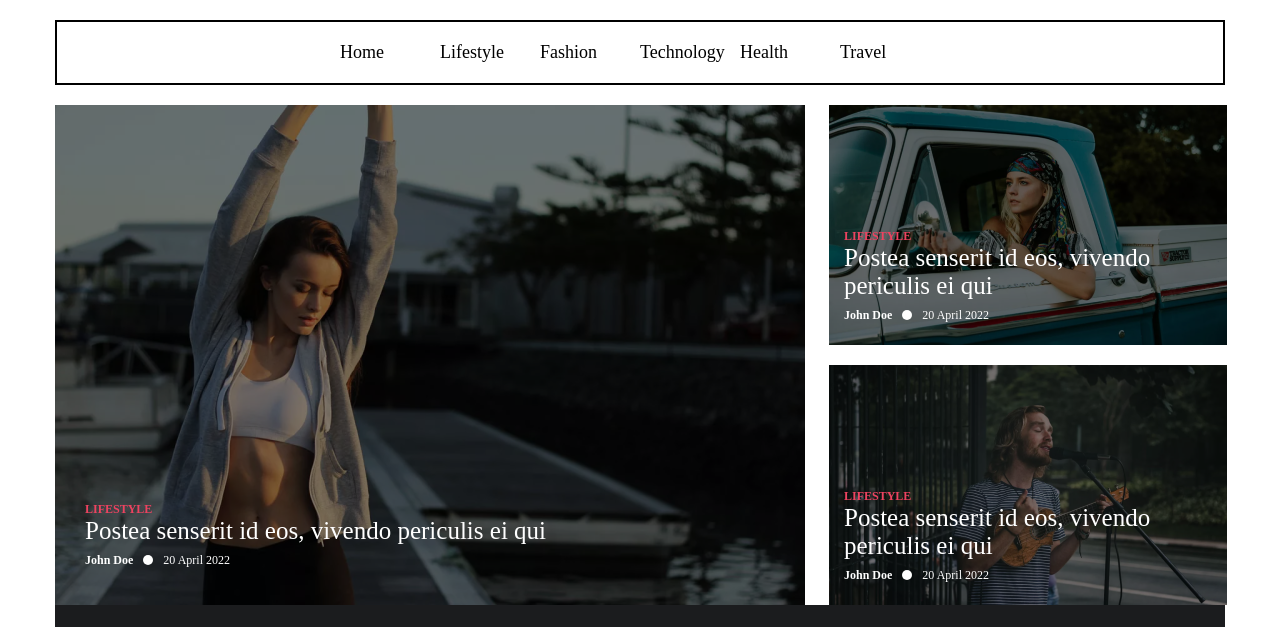
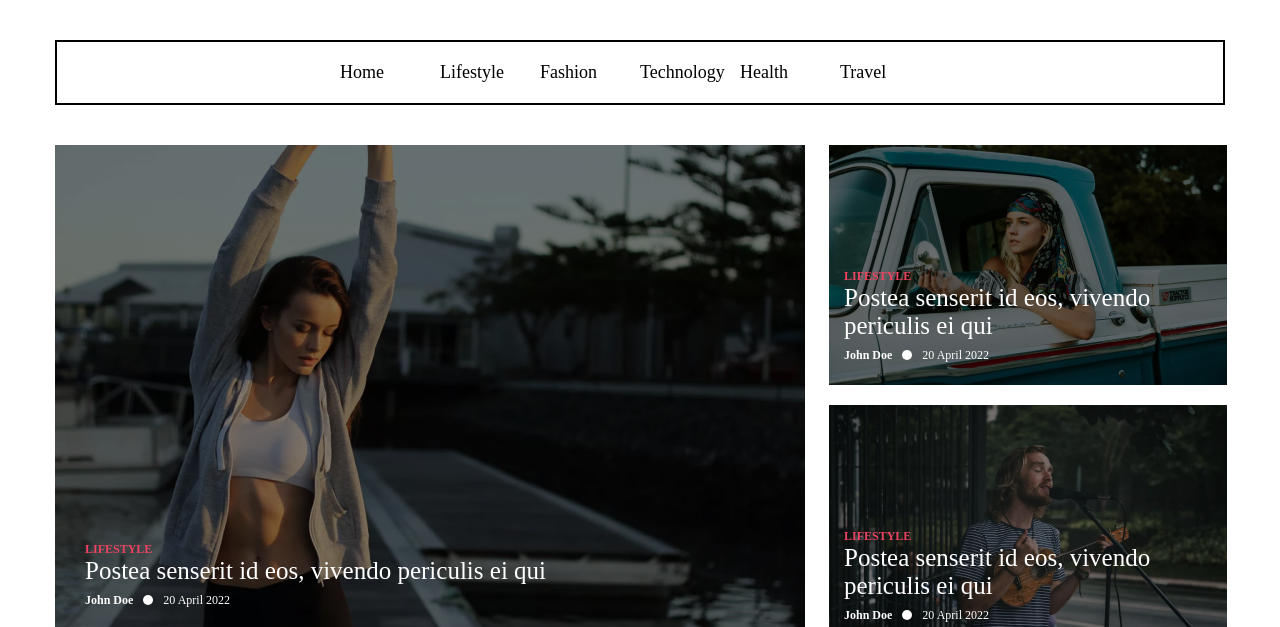
Before and after one commit to KamilAqa/callie-grid, a plain HTML site: page callie-grid/index.html in a window 1280 px wide. Shown: the part 94-721 px from the top of the page. Drawn offline with Linux system fonts and the light colour scheme.

Commit message:
Update style.css

```diff
--- a/callie-grid/style.css
+++ b/callie-grid/style.css
@@ -15,7 +15,7 @@
     width: 1170px;
     margin: 30px auto;
     display: grid;
-    /* row-gap: 20px; */
+    row-gap: 20px;
 
 }
 
```
